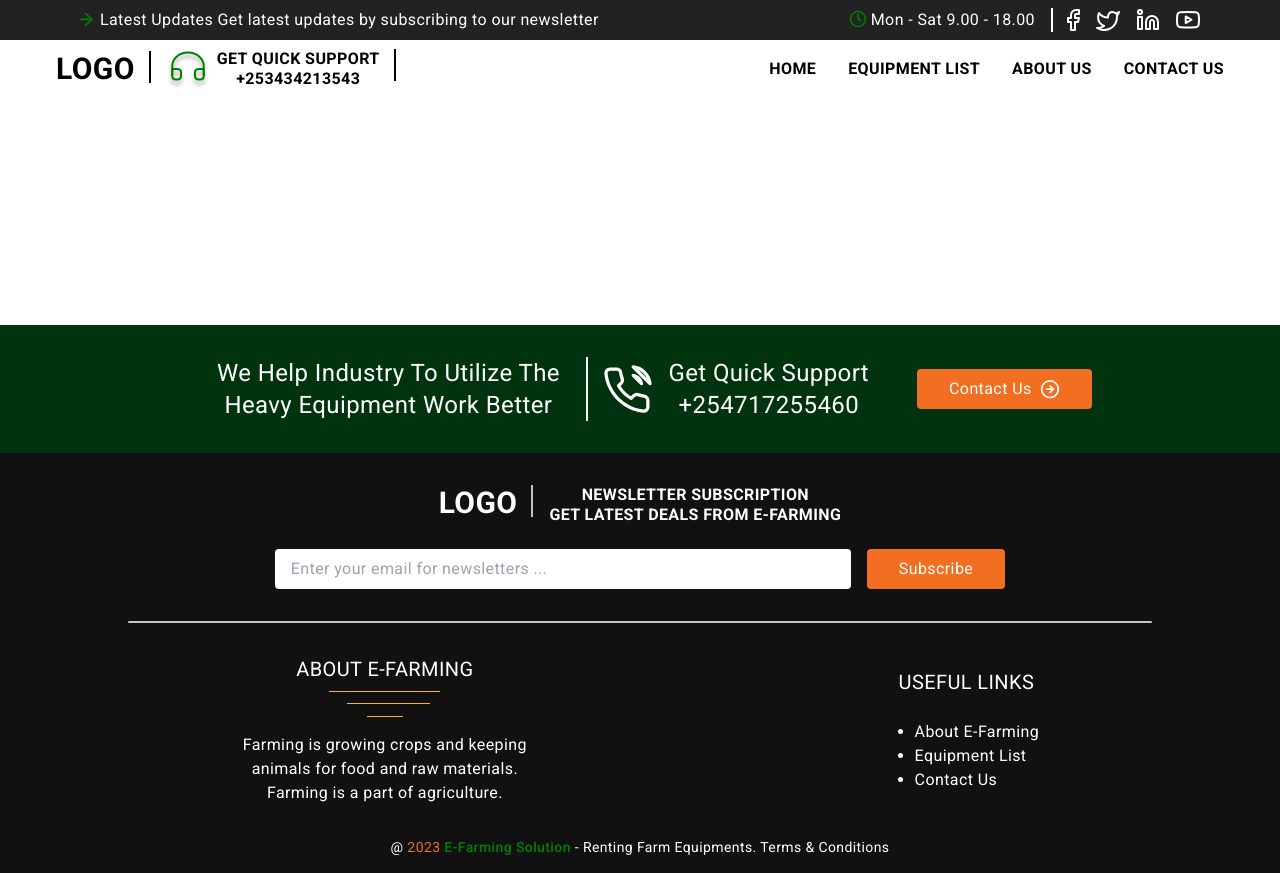
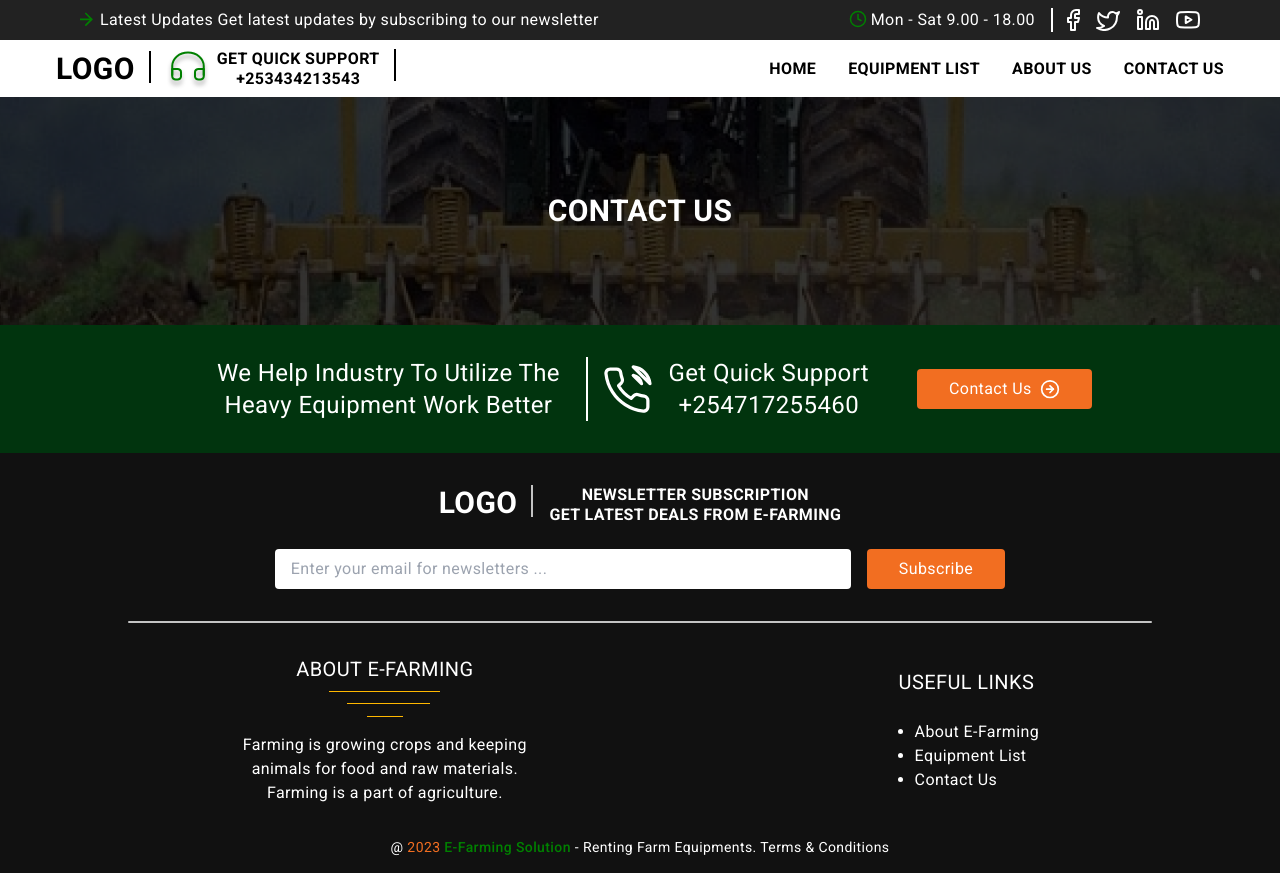
Before and after one commit to WebDevMirza/farming-solution, a React (Vite) app: page /contacts in a window 1280 px wide. Built offline with nearby package versions, Linux system fonts and the light colour scheme.

Commit message:
feat: add new bg

```diff
--- a/src/index.css
+++ b/src/index.css
@@ -48,4 +48,16 @@
   .bg-strip {
     background: url("./assets/bg-strip.png") center;
   }
+
+  .bg-equipments {
+    background: url("./assets/bgheroequipments.png") center -100px no-repeat;
+  }
+
+  .bg-about {
+    background: url("./assets/bgheroabout.png") center -100px no-repeat;
+  }
+
+  .bg-contacts {
+    background: url("./assets/bgherocontact.png") center center no-repeat;
+  }
 }
```
